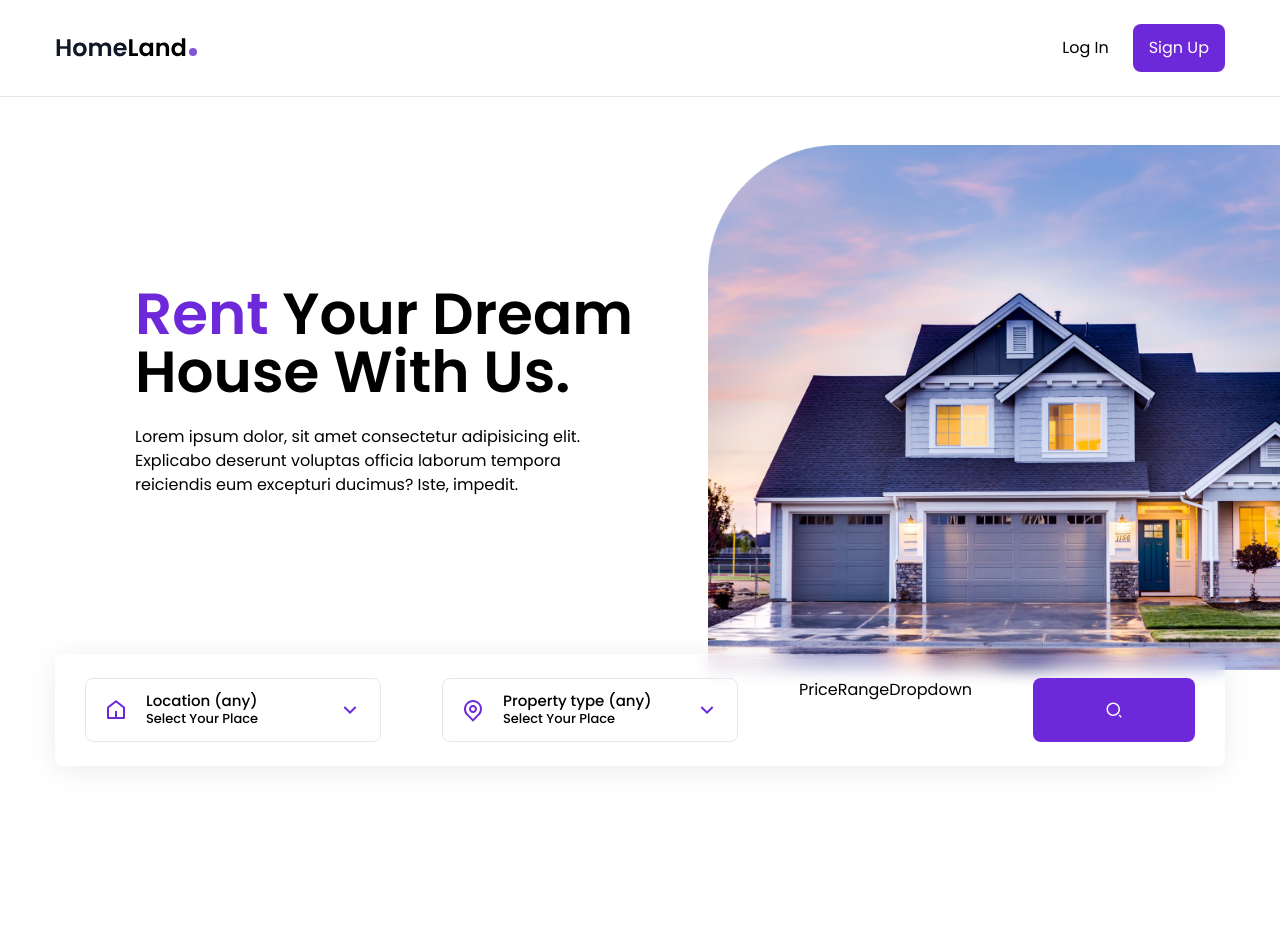
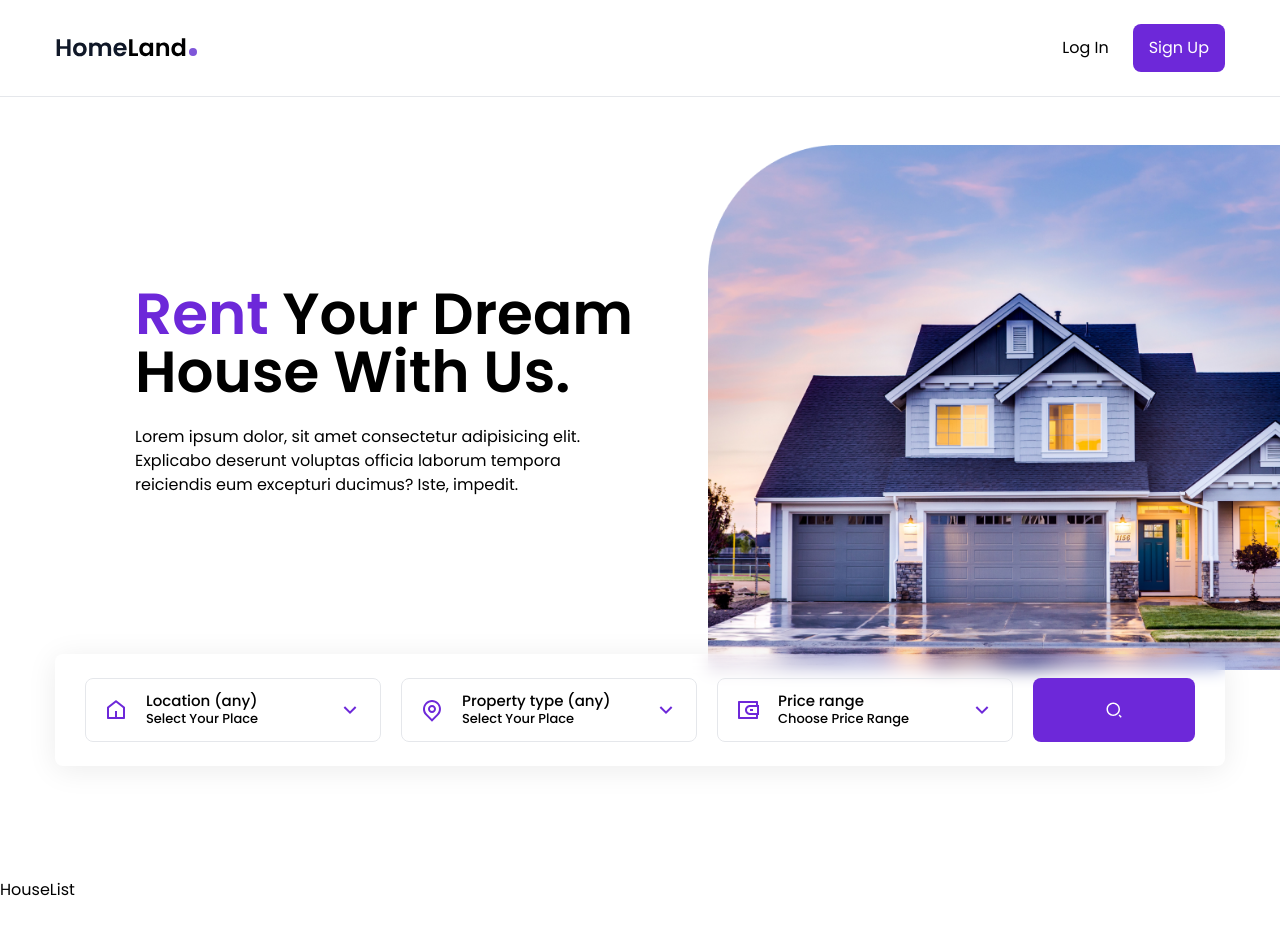
Before and after one commit to MohamedAmineNasri/UrbanUtopia, a React (Vite) app in the folder FrontEnd/: page / in a window 1280 px wide. Shown: the top 934 px of the page. Built offline with nearby package versions, Linux system fonts and the light colour scheme.

Commit message:
Price Range Dropdown

```diff
--- a/FrontEnd/src/components/HouseContext.jsx
+++ b/FrontEnd/src/components/HouseContext.jsx
@@ -28,6 +28,10 @@
     const uniqueProperties = ['Location (any)', ...new Set(allProperties)]
     setProperties(uniqueProperties)
   },[])
+
+  const handleClick = () => {
+    console.log("clicked")
+  }
   return (
     <HouseContext.Provider value={{
       houses,
@@ -43,7 +47,8 @@
       price,
       setPrice,
       loading,
-      setLoading
+      setLoading,
+      handleClick
     }}>{children}</HouseContext.Provider>
   )
 }
--- a/FrontEnd/src/components/PriceRangeDropdown.jsx
+++ b/FrontEnd/src/components/PriceRangeDropdown.jsx
@@ -1,7 +1,70 @@
+
+import { useState } from "react"
+import { RiWallet3Line, RiArrowDownSLine, RiArrowUpSLine } from "react-icons/ri"
+
+import { Menu } from "@headlessui/react"
+import { useContext } from 'react'
+import { HouseContext } from './HouseContext'
 
 const PriceRangeDropdown = () => {
+  const {price, setPrice }= useContext(HouseContext)
+
+  const prices = [
+    {
+      value: 'Price range (any)'
+    }
+    ,{
+      value: '100000 - 130000'
+    }
+    ,{
+      value: '130000 - 160000'
+    }
+    ,{
+      value: '160000 - 190000'
+    }
+    ,{
+      value: '190000 - 220000'
+    }
+    ,{
+      value: '10000 - 30000'
+    }
+    ,{
+      value: '30000 - 40000'
+    }
+  ]
+
+    const [isOpen, setIsOpen] = useState(false)
   return (
-    <div>PriceRangeDropdown</div>
+    <Menu as='div' className='dropdown relative'>
+      <Menu.Button onClick={() => setIsOpen(!isOpen)}
+        className='dropdown-btn w-full text-left'>
+        <RiWallet3Line
+          className="dropdown-icon-primary"
+        />
+        <div className="text-[15px] font-medium leading-tight">
+          <div>{price}</div>
+          <div className="text-[13px]">Choose Price Range</div>
+        </div>
+          {
+            isOpen ? (
+              <RiArrowUpSLine className="dropdown-icon-secondary" />
+              ) : (
+              <RiArrowDownSLine className="dropdown-icon-secondary" />
+            )
+          }
+      </Menu.Button>
+      <Menu.Items className='dropdown-menu'>
+        {prices.map((price, index) => {
+          return (
+            <Menu.Item
+              onClick={()=> setPrice(price.value)}
+              className='cursor-pointer hover:text-violet-700 ' as='li' key={index}>
+              {price.value}
+            </Menu.Item>
+          )
+        })}
+      </Menu.Items>
+    </Menu>
   )
 }
 
--- a/FrontEnd/src/components/Search.jsx
+++ b/FrontEnd/src/components/Search.jsx
@@ -3,9 +3,12 @@
 import PriceRangeDropdown from './PriceRangeDropdown'
 
 import { RiSearch2Line } from 'react-icons/ri'
+import { useContext } from 'react'
+import { HouseContext } from './HouseContext'
 
 
 const Search = () => {
+  const {handleClick} = useContext(HouseContext)
   return (
     <div className='px-[30px] py-6 max-w-[1170px]
       mx-auto flex flex-col
@@ -16,7 +19,7 @@
       <CountryDropdown />
       <PropertyDropdown />
       <PriceRangeDropdown />
-      <button className='bg-violet-700 hover:bg-violet-800
+      <button onClick={() => handleClick()} className='bg-violet-700 hover:bg-violet-800
         transition w-full lg:max-w-[162px] h-16 rounded-lg
         flex justify-center items-center text-white text-lg'>
         <RiSearch2Line />
--- a/FrontEnd/src/pages/Home.jsx
+++ b/FrontEnd/src/pages/Home.jsx
@@ -1,9 +1,11 @@
 import Banner from '../components/Banner'
+import HouseList from '../components/HouseList'
 
 const Home = () => {
   return (
     <div className='min-h-[1800px]'>
       <Banner />
+      <HouseList />
     </div>
   )
 }
```
